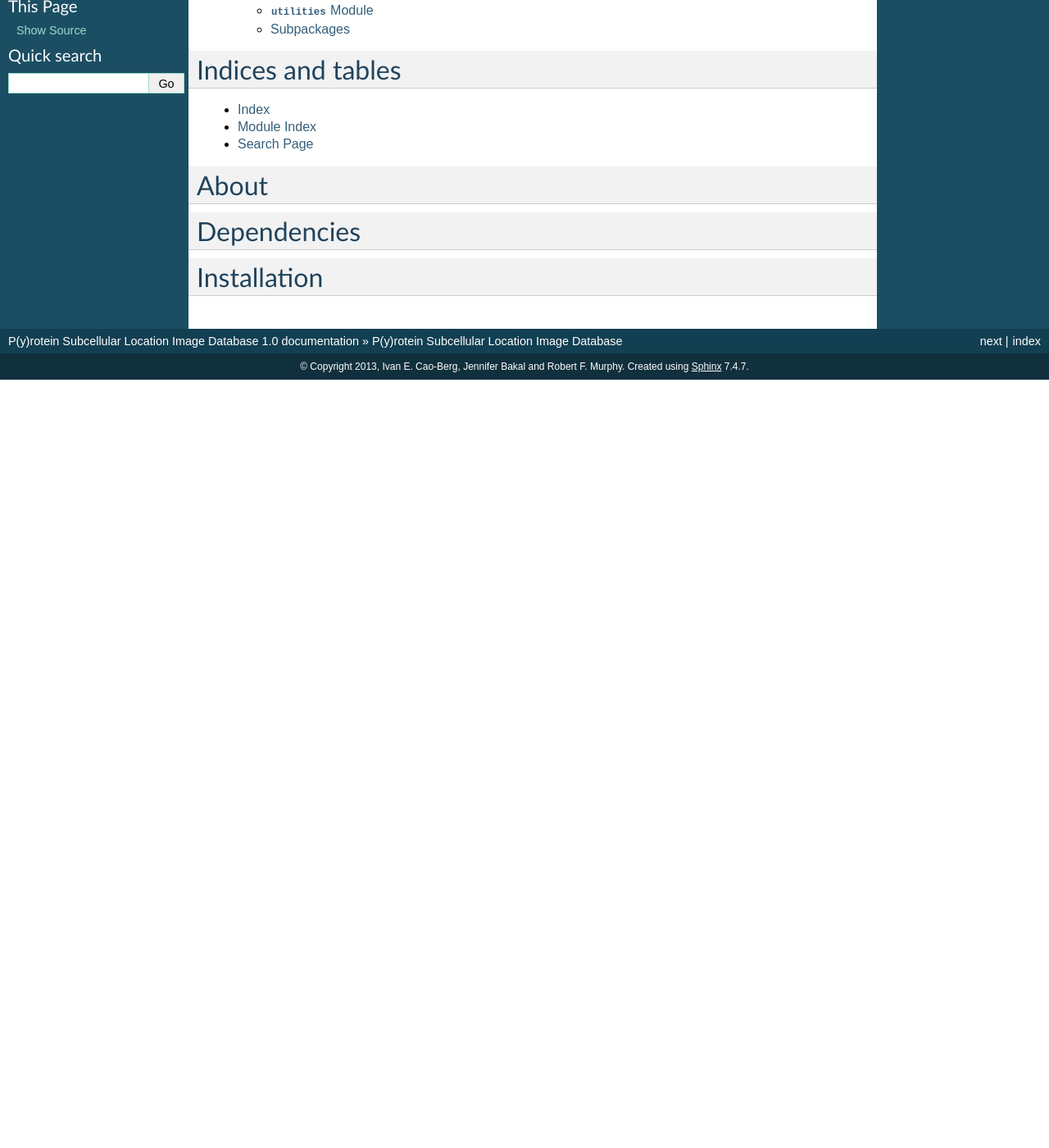
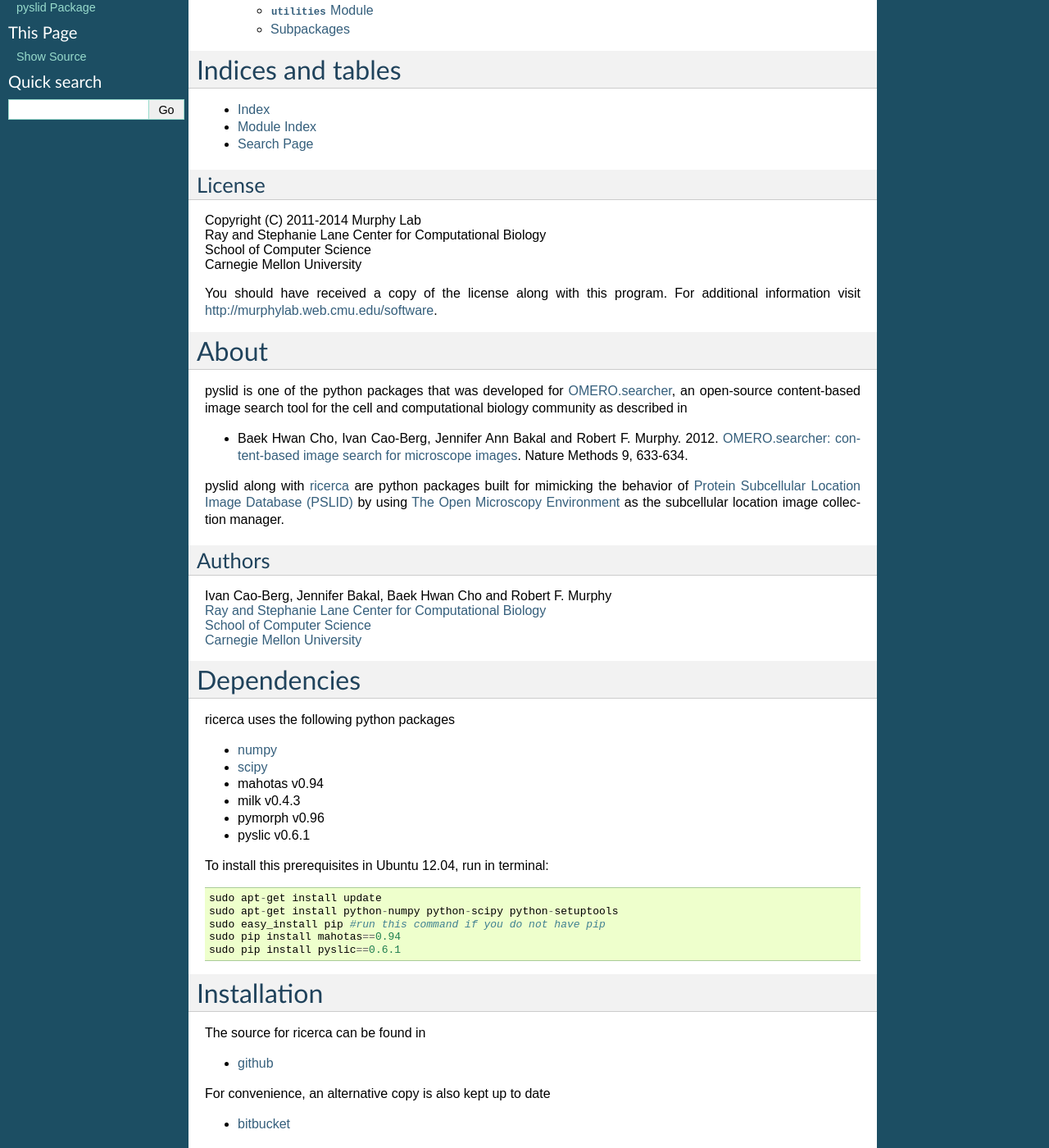
Before and after one commit to icaoberg/pyslid-docs, a Sphinx documentation site: the page built from source/index.rst, in a window 1280 px wide and 1400 px high, scrolled down 238 px. Shown: the whole window at 82% size. Built offline with Sphinx 7.4.7, drawn with Linux system fonts in a browser that asks for light colours; pages that are not in the unit, such as notebooks, are missing from menus; before the commit the page ends 900 px from its top, so only the background shows below that; some of the changed text lies outside the part shown.

Commit message:
Updated documentation to include About section

```diff
--- a/source/conf.py
+++ b/source/conf.py
@@ -41,16 +41,16 @@
 
 # General information about the project.
 project = u'P(y)rotein Subcellular Location Image Database'
-copyright = u'2013, Ivan E. Cao-Berg, Jennifer Bakal and Robert F. Murphy'
+copyright = u'2010-2014, Ivan E. Cao-Berg, Jennifer Bakal and Robert F. Murphy'
 
 # The version info for the project you're documenting, acts as replacement for
 # |version| and |release|, also used in various other places throughout the
 # built documents.
 #
 # The short X.Y version.
-version = '1.0'
+version = '0.1'
 # The full version, including alpha/beta/rc tags.
-release = '1.0'
+release = '0.1.0'
 
 # The language for content autogenerated by Sphinx. Refer to documentation
 # for a list of supported languages.
--- a/source/index.rst
+++ b/source/index.rst
@@ -22,11 +22,62 @@
 * :ref:`modindex`
 * :ref:`search`
 
+License
+-------
+| Copyright (C) 2011-2014 Murphy Lab
+| Ray and Stephanie Lane Center for Computational Biology
+| School of Computer Science
+| Carnegie Mellon University
+
+You should have received a copy of the license along with this program. For additional information visit http://murphylab.web.cmu.edu/software.
+
 About
 =====
+pyslid is one of the python packages that was developed for `OMERO.searcher <http://murphylab.web.cmu.edu/software/searcher/>`_, an open-source content-based image search tool for the cell and computational biology community as described in
+
+* Baek Hwan Cho, Ivan Cao-Berg, Jennifer Ann Bakal and Robert F. Murphy. 2012. `OMERO.searcher: content-based image search for microscope images <http://www.nature.com/nmeth/journal/v9/n7/full/nmeth.2086.html>`_. Nature Methods 9, 633-634.
+
+pyslid along with `ricerca <https://github.com/icaoberg/ricerca>`_ are python packages built for mimicking the behavior of `Protein Subcellular Location Image Database (PSLID) <http://pslid.org/start.html>`_ by using `The Open Microscopy Environment <http://www.openmicroscopy.org/site>`_ as the subcellular location image collection manager.
+
+Authors
+-------
+| Ivan Cao-Berg, Jennifer Bakal, Baek Hwan Cho and Robert F. Murphy
+| `Ray and Stephanie Lane Center for Computational Biology <http://lane.compbio.cmu.edu/>`_
+| `School of Computer Science <http://www.cs.cmu.edu/>`_
+| `Carnegie Mellon University <http://www.cmu.edu/>`_
 
 Dependencies
 ============
+ricerca uses the following python packages
+
+- `numpy <http://www.numpy.org/>`_
+- `scipy <http://www.scipy.org/>`_
+- mahotas v0.94
+- milk v0.4.3
+- pymorph v0.96
+- pyslic v0.6.1
+
+To install this prerequisites in Ubuntu 12.04, run in terminal::
+
+	sudo apt-get install update
+	sudo apt-get install python-numpy python-scipy python-setuptools
+	sudo easy_install pip #run this command if you do not have pip
+	sudo pip install mahotas==0.94
+	sudo pip install pyslic==0.6.1
 
 Installation
 ============
+The source for ricerca can be found in
+
+- `github <https://github.com/icaoberg/pyslid>`_
+
+For convenience, an alternative copy is also kept up to date
+
+- `bitbucket <git@bitbucket.org:icaoberg/pyslid.git>`_
+
+To install the latest version of pyslid from the repository, run::
+
+	git clone git@github.com:icaoberg/pyslid.git
+	cd pyslid
+	sudo python setup.py install
+	cd ..
```
